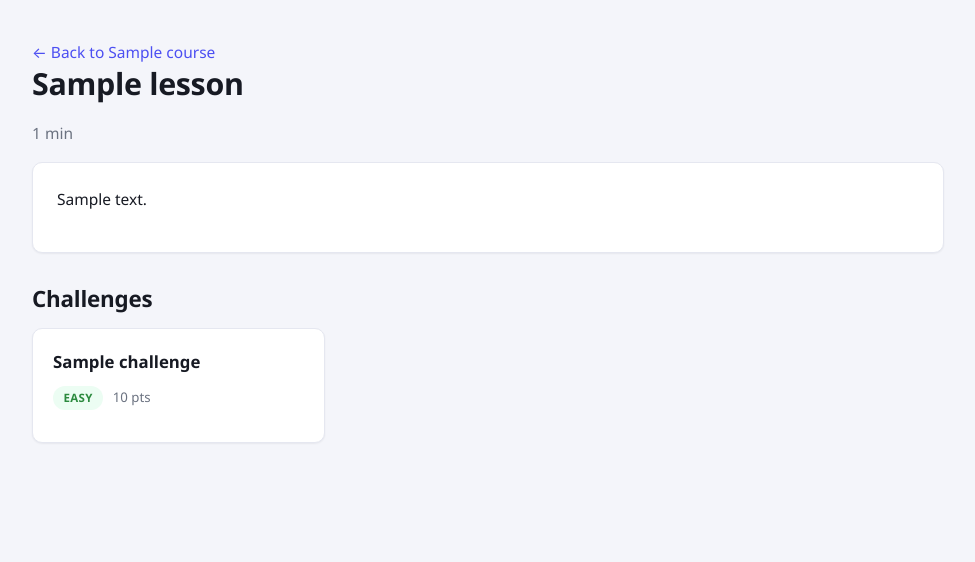
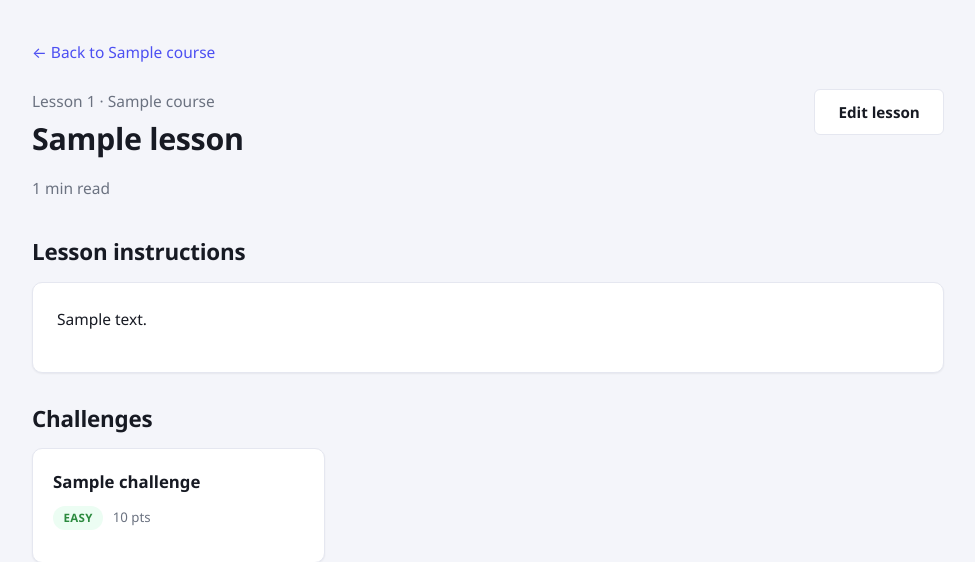
Before and after one commit to nirvanajoshi/CodeQuest, a Django app: page /courses/sample/lessons/1/ in a window 1280 px wide. Shown: the part 61-623 px from the top of the page, without its empty margins (152-1127 px from the left). Run offline with Django 5.2, Linux system fonts and the light colour scheme; a user stored in the database is signed in; tables that the repository leaves empty hold one stand-in row (values such as "Sample post"); data that the repository does not hold is empty.

Commit message:
Instruction content Creation UI

```diff
--- a/courses/urls.py
+++ b/courses/urls.py
@@ -5,5 +5,7 @@ from . import views
 urlpatterns = [
     path("", views.course_list, name="course_list"),
     path("<slug:slug>/", views.course_detail, name="course_detail"),
+    path("<slug:slug>/lessons/new/", views.lesson_edit, name="lesson_create"),
+    path("<slug:slug>/lessons/<int:pk>/edit/", views.lesson_edit, name="lesson_edit"),
     path("<slug:slug>/lessons/<int:pk>/", views.lesson_detail, name="lesson_detail"),
 ]
--- a/courses/views.py
+++ b/courses/views.py
@@ -1,9 +1,12 @@
+from django.contrib import messages
+from django.contrib.auth.decorators import login_required
 from django.core.paginator import Paginator
 from django.db.models import Prefetch
-from django.shortcuts import get_object_or_404, render
+from django.shortcuts import get_object_or_404, redirect, render
 
 from challenges.models import Challenge
 
+from .forms import LessonForm
 from .models import Course, Lesson
 
 
@@ -23,7 +26,13 @@ def course_detail(request, slug):
     return render(
         request,
         "courses/course_detail.html",
-        {"course": course, "lessons": lessons, "quizzes": quizzes},
+        {
+            "course": course,
+            "lessons": lessons,
+            "quizzes": quizzes,
+            "can_edit_lessons": request.user.is_authenticated
+            and course.instructor_id == request.user.id,
+        },
     )
 
 
@@ -34,5 +43,34 @@ def lesson_detail(request, slug, pk):
     return render(
         request,
         "courses/lesson_detail.html",
-        {"course": course, "lesson": lesson, "challenges": challenges},
+        {
+            "course": course,
+            "lesson": lesson,
+            "challenges": challenges,
+            "can_edit_lessons": request.user.is_authenticated
+            and course.instructor_id == request.user.id,
+        },
     )
+
+
+@login_required
+def lesson_edit(request, slug, pk=None):
+    course = get_object_or_404(Course, slug=slug, instructor=request.user)
+    lesson = get_object_or_404(Lesson, pk=pk, course=course) if pk else None
+
+    if request.method == "POST":
+        form = LessonForm(request.POST, instance=lesson)
+        if form.is_valid():
+            lesson = form.save(commit=False)
+            lesson.course = course
+            lesson.save()
+            messages.success(request, "Lesson saved.")
+            return redirect("lesson_edit", slug=course.slug, pk=lesson.pk)
+    else:
+        form = LessonForm(instance=lesson)
+
+    return render(
+        request,
+        "courses/lesson_form.html",
+        {"course": course, "lesson": lesson, "form": form},
+    )
--- a/static/css/style.css
+++ b/static/css/style.css
@@ -517,8 +517,33 @@ a:hover {
     box-shadow: var(--shadow-sm);
 }
 
+.lesson-header {
+    display: flex;
+    align-items: flex-start;
+    justify-content: space-between;
+    gap: 1rem;
+    margin: 1.5rem 0;
+}
+
+.lesson-header p {
+    margin-bottom: 0.35rem;
+}
+
+.lesson-form textarea[name="content"] {
+    min-height: 22rem;
+    font-family: var(--font-mono);
+    font-size: 0.9rem;
+    line-height: 1.6;
+}
+
 .text-muted {
     color: var(--color-muted);
+}
+
+@media (max-width: 600px) {
+    .lesson-header {
+        flex-direction: column;
+    }
 }
 
 .sample-io {
--- a/templates/courses/course_detail.html
+++ b/templates/courses/course_detail.html
@@ -22,12 +22,18 @@
     <a href="{% url 'discussion_list' course.slug %}">Discussions</a>
 
     <h2>Lessons</h2>
+    {% if can_edit_lessons %}
+        <p><a class="btn" href="{% url 'lesson_create' course.slug %}">Add a lesson</a></p>
+    {% endif %}
     {% if lessons %}
         <ol class="lesson-list">
             {% for lesson in lessons %}
                 <li class="lesson-item">
                     <h3><a href="{% url 'lesson_detail' course.slug lesson.pk %}">{{ lesson.title }}</a></h3>
                     <span class="lesson-minutes">{{ lesson.estimated_minutes }} min</span>
+                    {% if can_edit_lessons %}
+                        <a href="{% url 'lesson_edit' course.slug lesson.pk %}">Edit lesson</a>
+                    {% endif %}
 
                     {% if lesson.challenges.all %}
                         <ul class="challenge-list">
--- a/templates/courses/lesson_detail.html
+++ b/templates/courses/lesson_detail.html
@@ -5,14 +5,25 @@
 {% block content %}
     <a href="{% url 'course_detail' course.slug %}">&larr; Back to {{ course.title }}</a>
 
-    <h1>{{ lesson.title }}</h1>
-    <p class="text-muted">{{ lesson.estimated_minutes }} min</p>
+    <header class="lesson-header">
+        <div>
+            <p class="text-muted">Lesson {{ lesson.order }} · {{ course.title }}</p>
+            <h1>{{ lesson.title }}</h1>
+            <p class="text-muted">{{ lesson.estimated_minutes }} min read</p>
+        </div>
+        {% if can_edit_lessons %}
+            <a class="btn-secondary" href="{% url 'lesson_edit' course.slug lesson.pk %}">Edit lesson</a>
+        {% endif %}
+    </header>
 
-    {% if lesson.content %}
-        <div class="lesson-content">{{ lesson.content|linebreaks }}</div>
-    {% else %}
-        <p class="text-muted">No content has been added to this lesson yet.</p>
-    {% endif %}
+    <section aria-labelledby="lesson-instructions-heading">
+        <h2 id="lesson-instructions-heading">Lesson instructions</h2>
+        {% if lesson.content %}
+            <div class="lesson-content">{{ lesson.content|linebreaks }}</div>
+        {% else %}
+            <p class="text-muted">No instructions have been added to this lesson yet.</p>
+        {% endif %}
+    </section>
 
     <h2>Challenges</h2>
     {% if challenges %}
```
Also changed, not shown: courses/forms.py (added, +17 -0 lines), courses/tests.py (+90 -0 lines), templates/courses/lesson_form.html (added, +20 -0 lines), README.md.
